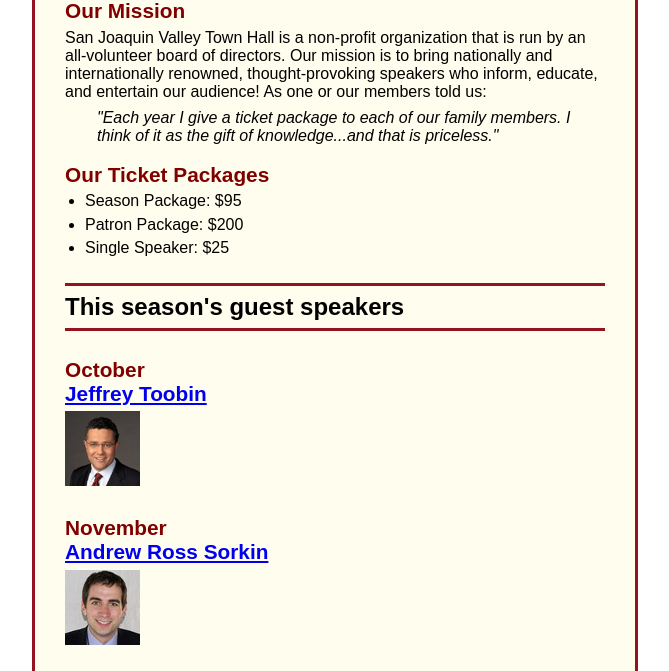
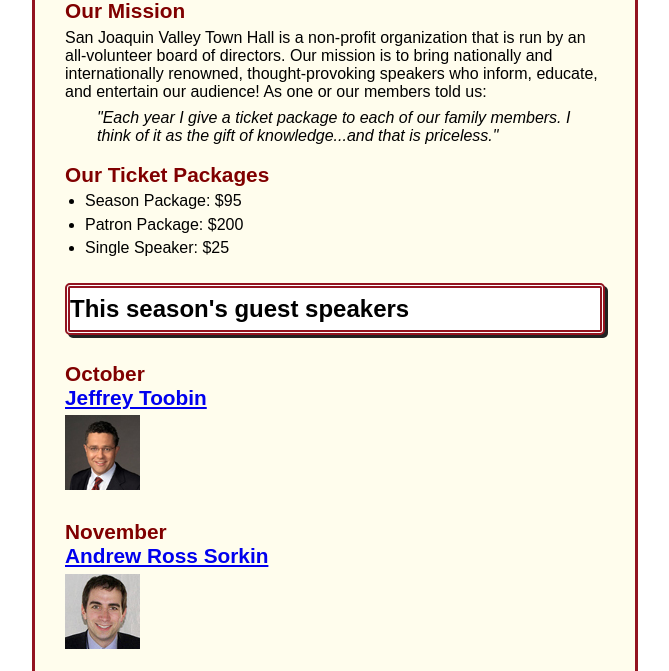
Before and after one commit to ldelarmente7893/A11, a plain HTML site: page index.html in a window 1280 px wide. Shown: the part 129-800 px from the top of the page, without its empty margins (305-974 px from the left). Drawn offline with Linux system fonts and the light colour scheme.

Commit message:
Rounded+shadow box around main h1 added

```diff
--- a/styles/main.css
+++ b/styles/main.css
@@ -52,13 +52,17 @@
 }
 main h1{
 	font-size: 150%;
-	border-bottom-style: solid;
-	border-bottom-width: 3px;
-	border-bottom-color: #931420;
-	border-top-style: solid;
-	border-top-width: 3px;
-	border-top-color: #931420;
+	border-style: double;
+	border-color: #931420;
+	border-width: 5px;
+	border-radius: 5px;
+	background-color: white;
+	box-shadow: 3px 3px #222222;
 	padding: .3em 0 .3em 0;
+}
+main h1{
+
+
 }
 main h2{
 	font-size: 130%;
```
